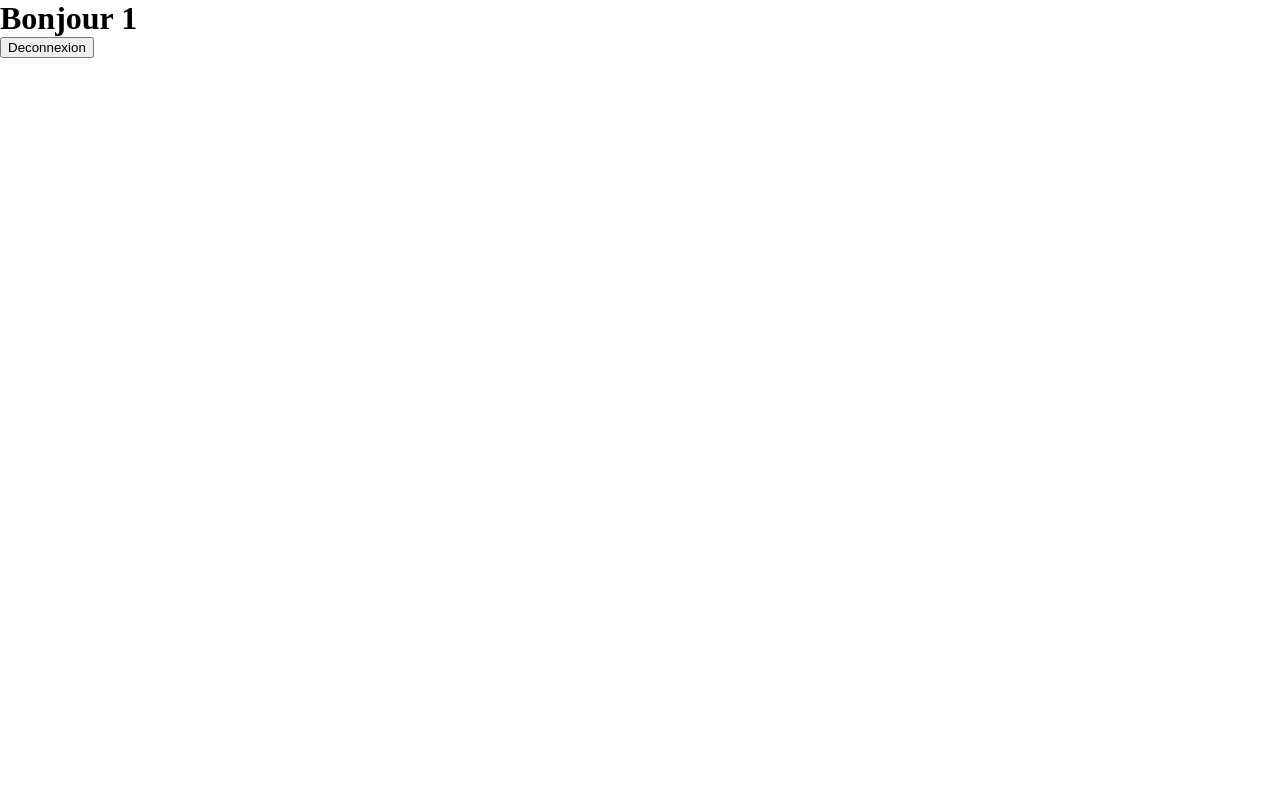
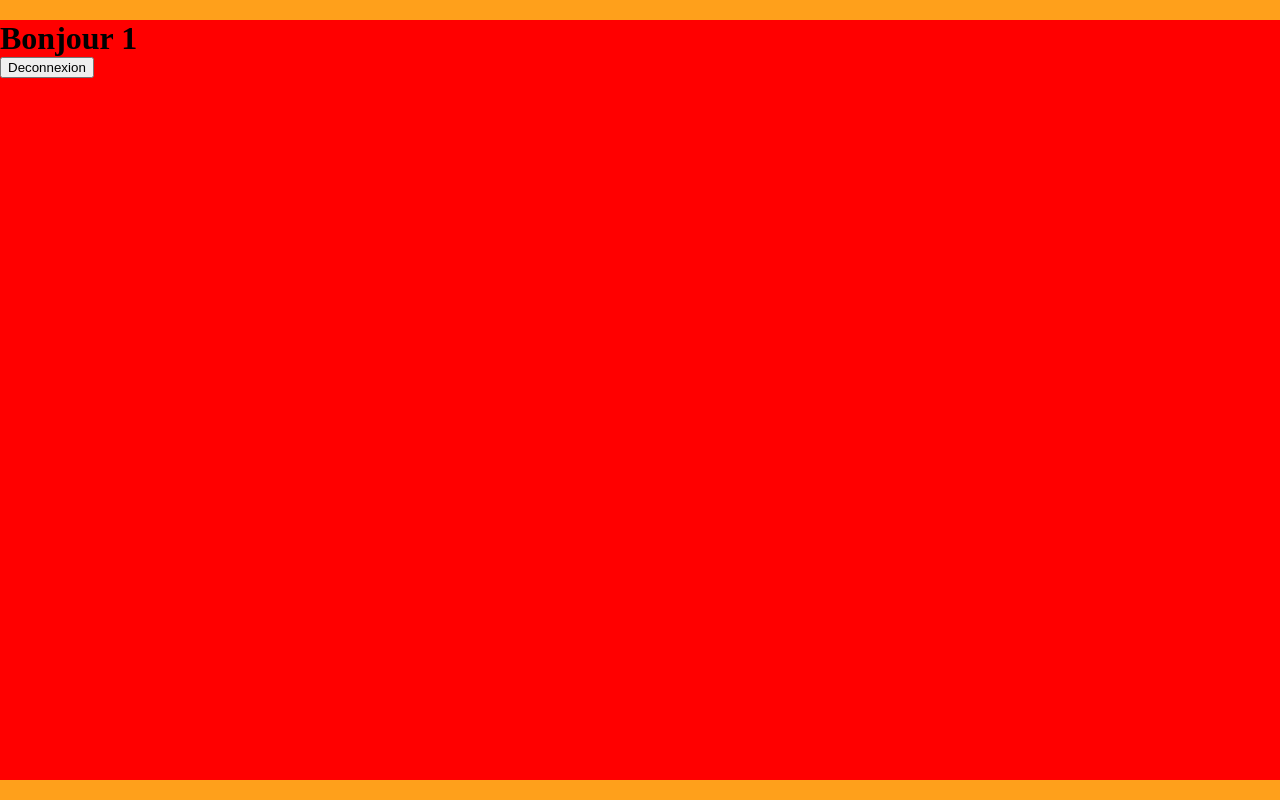
Before and after one commit to Nyzuro/crazee-burger, a React (Vite) app: page /order/1 in a window 1280 px wide. Built offline with nearby package versions, Linux system fonts and the light colour scheme.

Commit message:
🚧F04: ORDER > layout > Add container

```diff
--- a/src/components/pages/order/OrderPage.jsx
+++ b/src/components/pages/order/OrderPage.jsx
@@ -1,14 +1,32 @@
 import { Link, useParams } from "react-router-dom";
+import styled from "styled-components";
+import { theme } from "../../../theme";
 
 export default function OrderPage() {
   const { username } = useParams();
 
   return (
-    <div>
-      <h1>Bonjour {username}</h1>
-      <Link to={"/"}>
-        <button>Deconnexion</button>
-      </Link>
-    </div>
+    <OrderPageStyled>
+      <div className="container">
+        <h1>Bonjour {username}</h1>
+        <Link to={"/"}>
+          <button>Deconnexion</button>
+        </Link>
+      </div>
+    </OrderPageStyled>
   );
 }
+
+const OrderPageStyled = styled.div`
+  background: ${theme.colors.primary};
+  height: 100%;
+  display: flex;
+  align-items: center;
+  justify-content: center;
+
+  .container {
+    background: red;
+    height: 95%;
+    width: 1400px;
+  }
+`;
```
